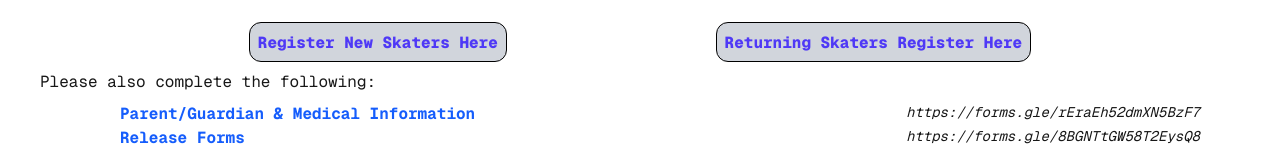
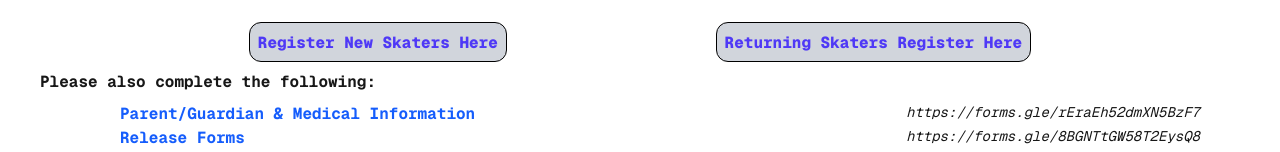
Before and after one commit to Crescent-City-Crushers-JRD/crushers-central, a Next.js app: page /join in a window 1280 px wide. Shown: the part 763-915 px from the top of the page. Built offline with nearby package versions, Linux system fonts and the light colour scheme.

Commit message:
Joining notes

```diff
--- a/app/join/page.js
+++ b/app/join/page.js
@@ -54,7 +54,7 @@ export default function JoinUsPage() {
                     </a>
                 </div>
                 <div className={"flex flex-col justify-start mt-2 font-mono text-md"}>
-                    <p>Please also complete the following: </p>
+                    <p className={"font-bold"}>Please also complete the following: </p>
                     <ul className={"ml-20 w-[90%] flex flex-col mt-2 font-mono text-md"}>
                         <li className={"flex flex-row justify-between"}>
                             <a className={"text-blue-600 font-bold"} href={"https://forms.gle/rEraEh52dmXN5BzF7"} target={"_blank"}>Parent/Guardian & Medical Information</a>
```
